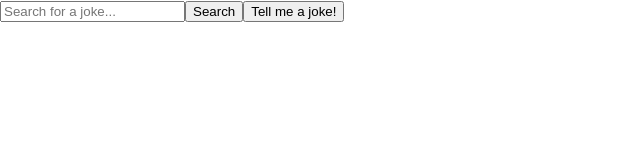
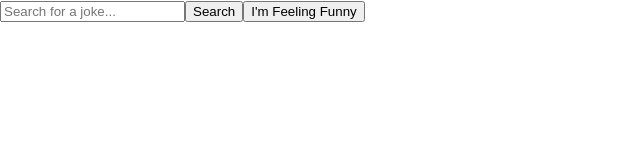
Before and after one commit to Theosaurus-Rex/dad-jokes-react, a React (Create React App) app: page / in a window 1280 px wide. Shown: the top 160 px of the page, without its empty margins (0-640 px from the left). Built offline with nearby package versions, Linux system fonts and the light colour scheme.

Commit message:
implement I'm feeling funny button

```diff
--- a/src/App.js
+++ b/src/App.js
@@ -14,16 +14,15 @@ class App extends React.Component {
       isFetchingJoke: false
 
     }
-    this.onTellJoke = this.onTellJoke.bind(this)
     this.onSearchChange = this.onSearchChange.bind(this)
     this.onSearchSubmit = this.onSearchSubmit.bind(this)
   }
 
   // Search API for a joke
-  searchJokes() {
+  searchJokes(limit = 20) {
     this.setState({ isFetchingJoke: true })
 
-    fetch(`https://icanhazdadjoke.com/search?term=${this.state.searchTerm}`, {
+    fetch(`https://icanhazdadjoke.com/search?term=${this.state.searchTerm}&limit=${limit}`, {
       method: 'GET',
       headers: {
         Accept: 'application/json'
@@ -42,9 +41,7 @@ class App extends React.Component {
 
 
 
-  onTellJoke() {
-    this.searchJokes()
-  }
+
 
 
   onSearchChange(event) {
@@ -74,7 +71,7 @@ class App extends React.Component {
             onChange={this.onSearchChange}
           />
           <button>Search</button>
-          <button onClick={this.onTellJoke} disabled={this.state.isFetchingJoke}>Tell me a joke!</button>
+          <button onClick={() => this.searchJokes(1)} disabled={this.state.isFetchingJoke}>I'm Feeling Funny</button>
         </form>
         {this.state.isFetchingJoke
           ? 'Searching for jokes...'
```
